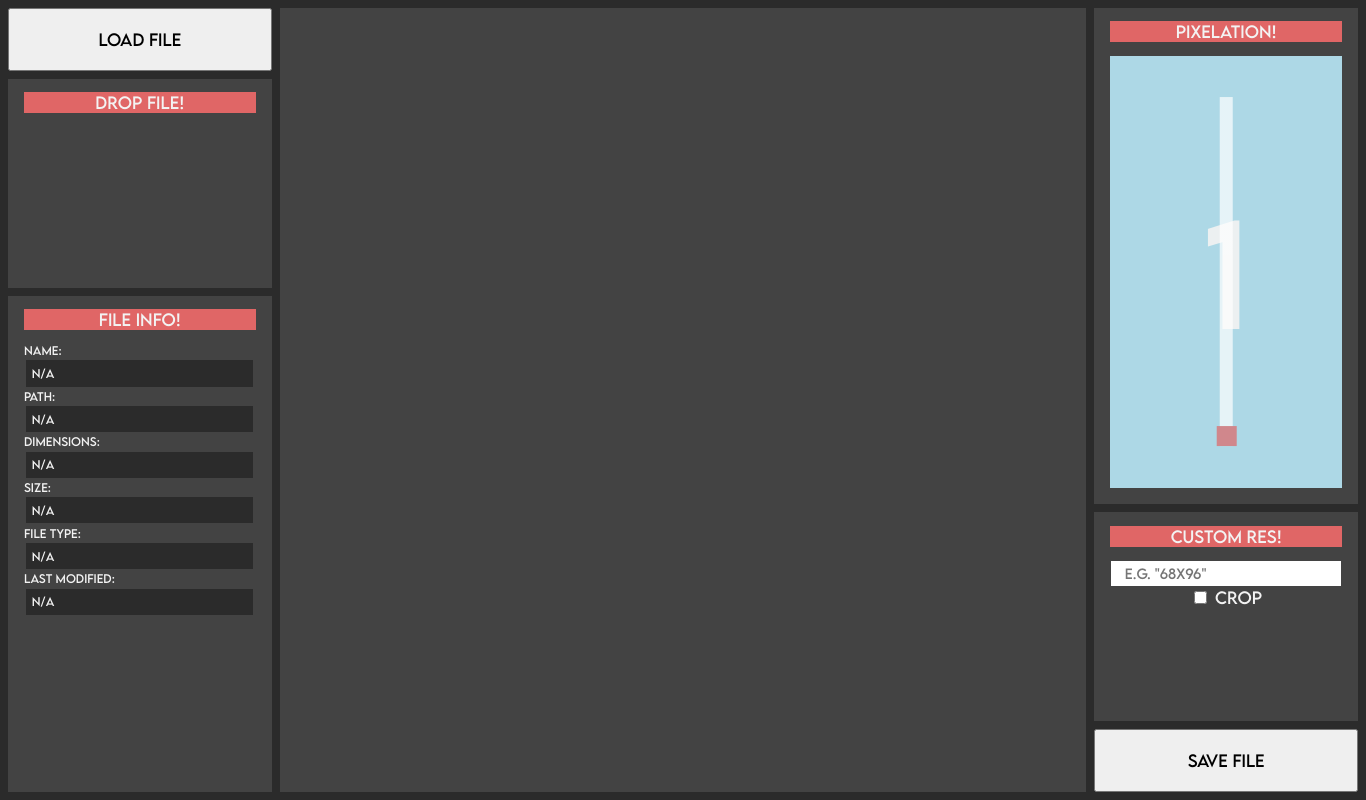
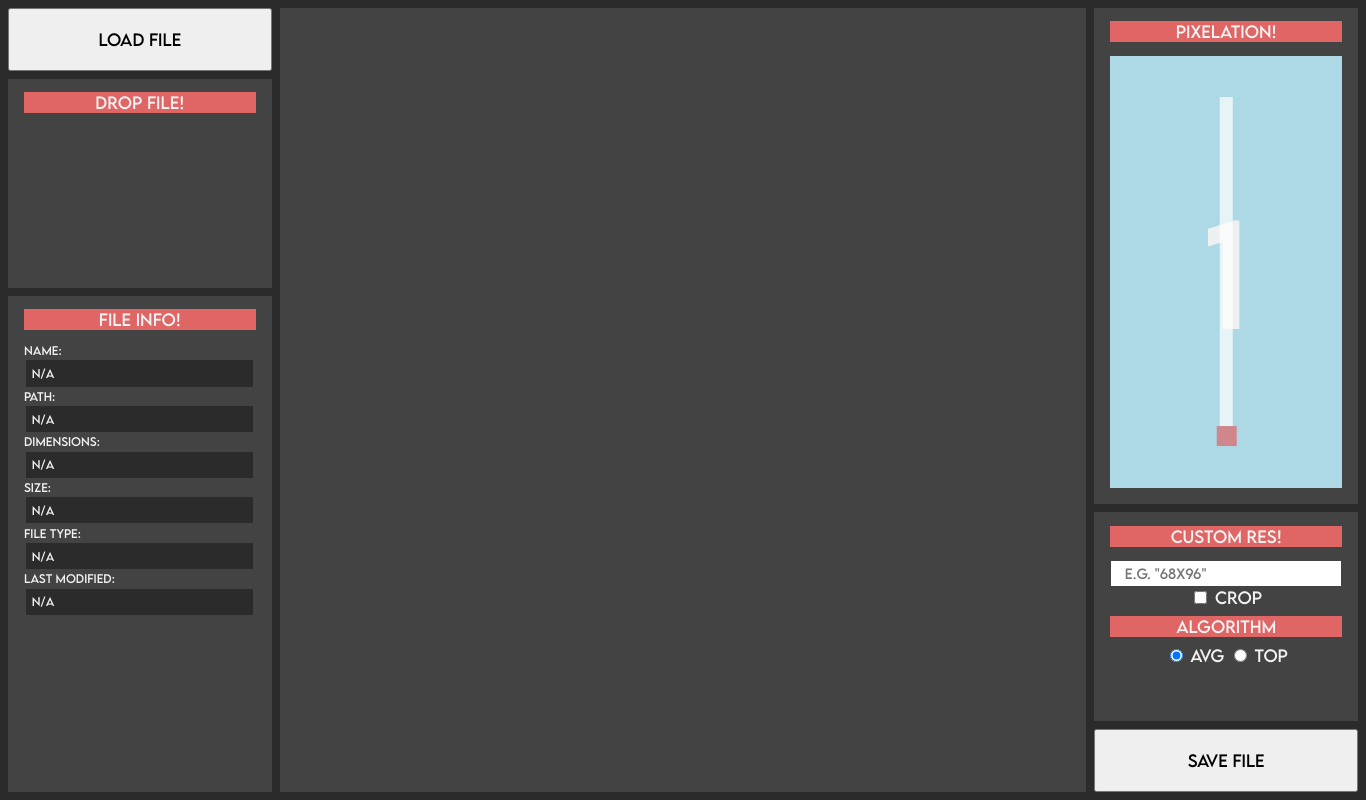
Before and after one commit to SpicyRicecaker/Pixelate, an Electron app: page index.html in a window 1366 px wide. Drawn offline with Linux system fonts and the light colour scheme.

Commit message:
Working on 'top' algorithm

```diff
--- a/index.html
+++ b/index.html
@@ -62,6 +62,13 @@
                 <input type="checkbox" value="crop" id="cropCheck">
                 <label for="cropCheck">Crop</label>
             </div>
+            <h2 id="algoHeader">
+                Algorithm
+            </h2>
+            <input type="radio" id="avg" name="algo" value="avg" checked="checked">
+            <label for="avg">Avg</label>
+            <input type="radio" id="top" name="algo" value="top">
+            <label for="top">Top</label>
         </div>
         <input type="button" id="largeButton" value="Save File">
     </div>
--- a/style.css
+++ b/style.css
@@ -160,6 +160,11 @@ p {
   height: 1em;
 }
 
+#algoHeader {
+  margin: 0.5em 0;
+  padding: 0;
+}
+
 #box {
   position: absolute;
   font-size: 10vw;
```
